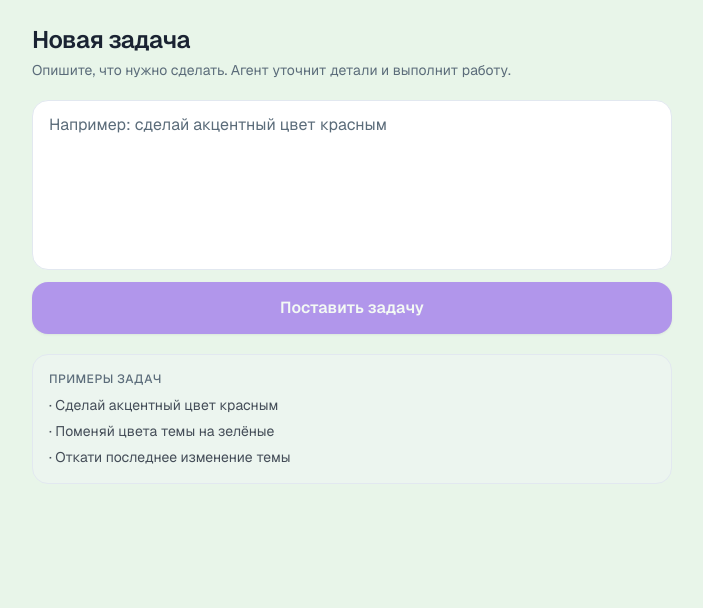
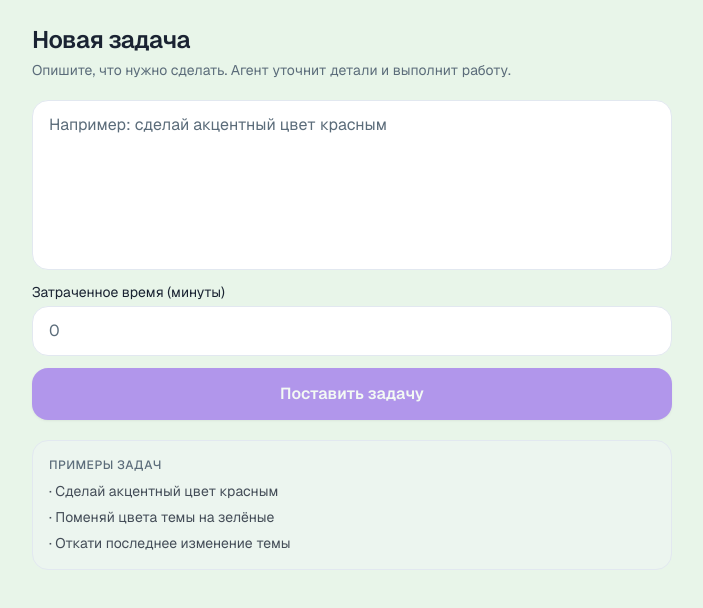
Before and after one commit to iliakrupin/dev4you, a Next.js app: page /new in a window 1280 px wide. Shown: the top 608 px of the page, without its empty margins (288-991 px from the left). Built offline with nearby package versions, Linux system fonts and the light colour scheme.

Commit message:
task #68: Добавить отображение затраченного времени на разработку в карт

```diff
--- a/app/new/new-task-form.tsx
+++ b/app/new/new-task-form.tsx
@@ -6,6 +6,7 @@ import { useState, useTransition } from "react";
 export function NewTaskForm() {
   const router = useRouter();
   const [text, setText] = useState("");
+  const [developmentTime, setDevelopmentTime] = useState("");
   const [error, setError] = useState<string | null>(null);
   const [pending, startTransition] = useTransition();
 
@@ -19,6 +20,11 @@ export function NewTaskForm() {
     }
     if (trimmed.length > 2000) {
       setError("Слишком длинно — уложитесь в 2000 символов");
+      return;
+    }
+    const time = parseInt(developmentTime, 10);
+    if (developmentTime && (isNaN(time) || time <= 0)) {
+      setError("Затраченное время должно быть положительным числом");
       return;
     }
 
@@ -36,7 +42,7 @@ export function NewTaskForm() {
             "Content-Type": "application/json",
             ...(initData ? { "X-Telegram-Init-Data": initData } : {}),
           },
-          body: JSON.stringify({ text: trimmed, status: "todo" }),
+          body: JSON.stringify({ text: trimmed, status: "todo", developmentTime: time || 0 }),
         });
 
         if (!res.ok) {
@@ -62,6 +68,18 @@ export function NewTaskForm() {
         rows={6}
         className="w-full resize-none rounded-2xl border border-border bg-surface px-4 py-3 text-base text-foreground placeholder:text-muted-foreground focus:border-accent focus:outline-none focus:ring-2 focus:ring-accent/30 disabled:opacity-60"
       />
+      <div className="flex flex-col gap-1">
+        <label className="text-sm text-foreground">Затраченное время (минуты)</label>
+        <input
+          type="number"
+          name="developmentTime"
+          value={developmentTime}
+          onChange={(e) => setDevelopmentTime(e.target.value)}
+          disabled={pending}
+          placeholder="0"
+          className="w-full rounded-2xl border border-border bg-surface px-4 py-3 text-base text-foreground placeholder:text-muted-foreground focus:border-accent focus:outline-none focus:ring-2 focus:ring-accent/30 disabled:opacity-60"
+        />
+      </div>
       {error && (
         <p className="rounded-xl bg-danger/10 px-3 py-2 text-sm text-danger">
           {error}
--- a/components/task-card.tsx
+++ b/components/task-card.tsx
@@ -110,6 +110,16 @@ export function TaskCard({ task }: { task: Task }) {
           <p className="mt-1 text-xs text-muted-foreground">
             #{task.id} · {formatRelative(task.createdAt)}
             {task.telegramUsername ? ` · @${task.telegramUsername}` : ""}
+            {task.developmentTime && task.developmentTime > 0 && (
+              <span className="ml-1">
+                ·
+                <svg xmlns="http://www.w3.org/2000/svg" width="12" height="12" viewBox="0 0 24 24" fill="none" stroke="currentColor" strokeWidth="2" strokeLinecap="round" strokeLinejoin="round" className="inline-block align-middle mr-0.5">
+                  <circle cx="12" cy="12" r="10" />
+                  <polyline points="12 6 12 12 16 14" />
+                </svg>
+                {task.developmentTime} мин
+              </span>
+            )}
           </p>
         </div>
         <div className="flex items-center gap-2">
```
